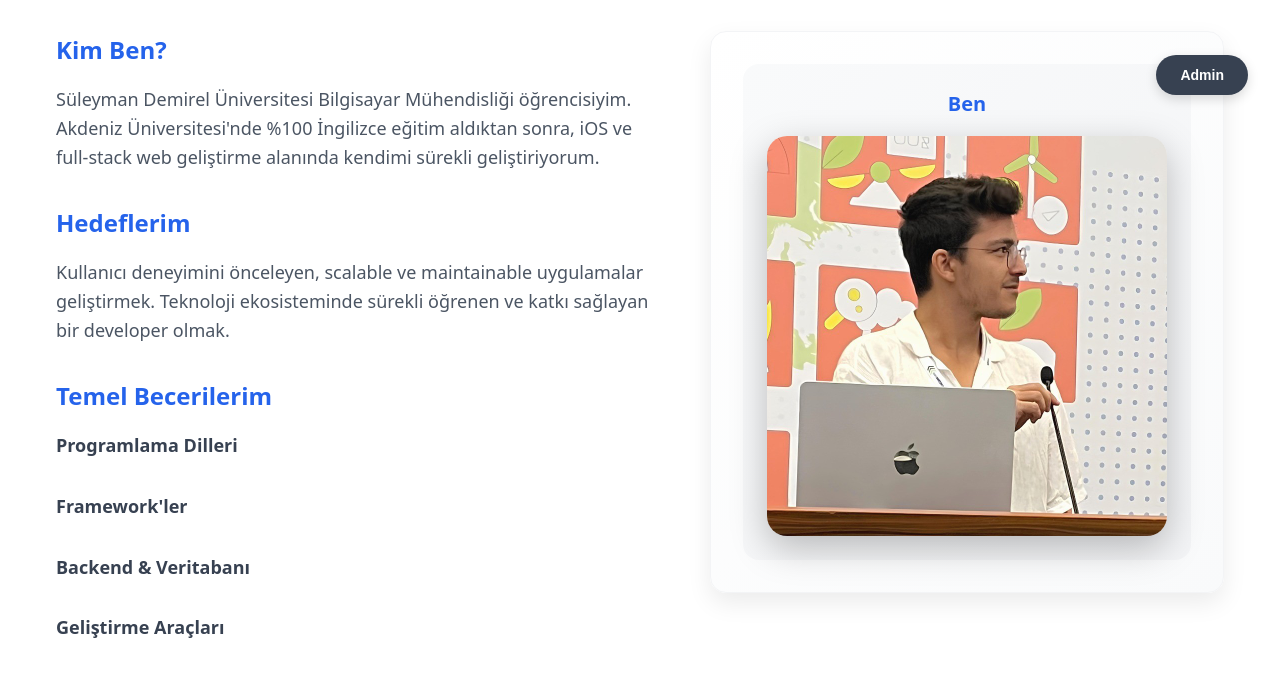
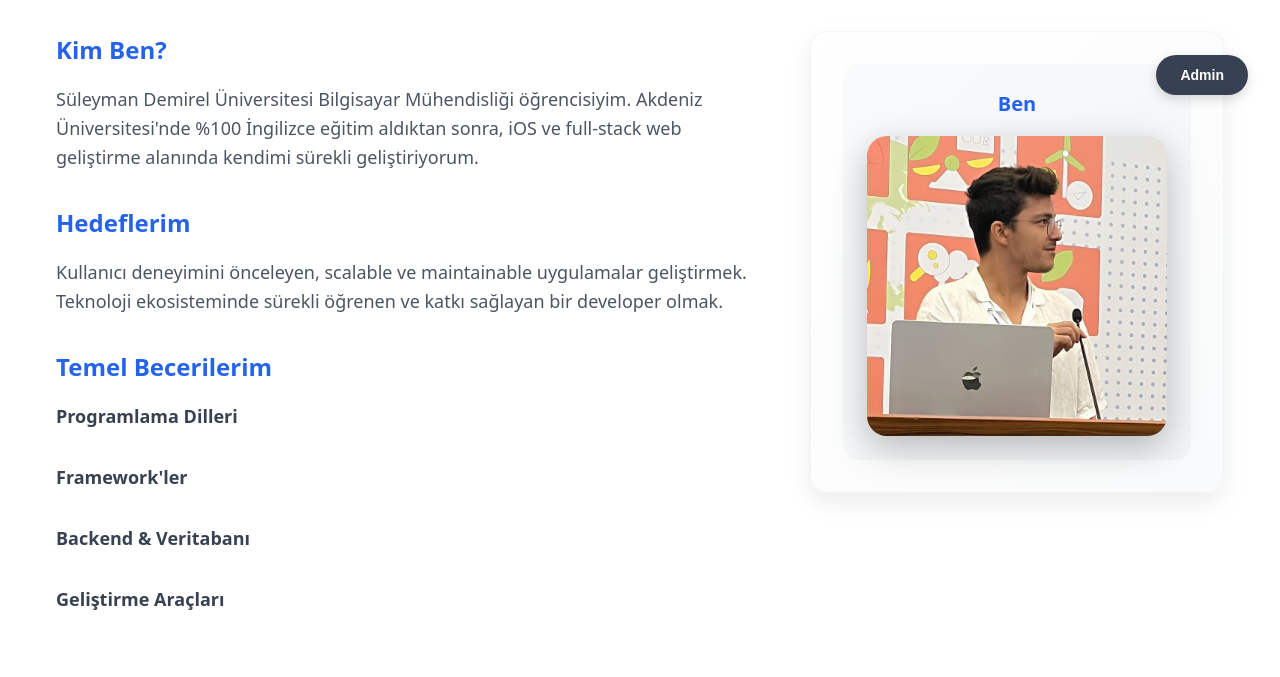
Before and after one commit to burak0aydin/Blog, a website: page index.html in a window 1280 px wide. Shown: the part 673-1350 px from the top of the page. Drawn offline with nearby package versions, Linux system fonts and the light colour scheme.

Commit message:
düzeltme

```diff
--- a/styles.css
+++ b/styles.css
@@ -1151,15 +1151,15 @@ body {
 .featured-image-container {
     position: relative;
     width: 100%;
-    max-width: 400px;
+    max-width: 300px;
     margin: 0 auto;
     text-align: center;
     overflow: visible;
 }
 
 .profile-image {
-    width: 400px;
-    height: 400px;
+    width: 300px;
+    height: 300px;
     border-radius: 20px;
     box-shadow: 0 12px 36px rgba(0, 0, 0, 0.25);
     transition: transform 0.3s ease, box-shadow 0.3s ease;
```
